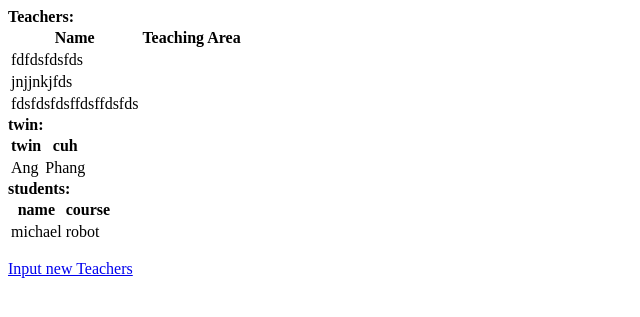
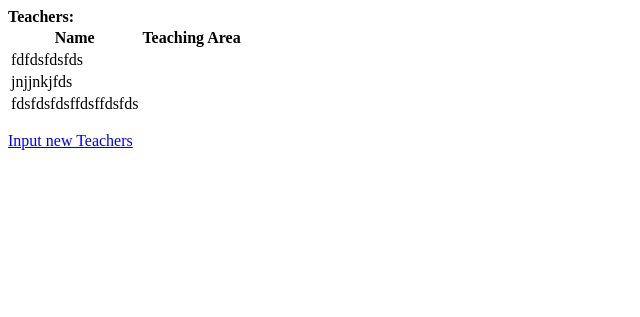
Before and after one commit to Liam-Angel/Calvin, a Django app: page / in a window 1280 px wide. Shown: the top 317 px of the page, without its empty margins (0-640 px from the left). Run offline with Django 3.2, Linux system fonts and the light colour scheme; data comes from the database, SQL or seed files in the repository; both versions use the stored data as it was after the commit; parts of the project's set-up code (start-up, migrations or seed data) failed here and were passed over.

Commit message:
im trying

```diff
--- a/Calvin/MyApp1/templates/MyApp1/index.html
+++ b/Calvin/MyApp1/templates/MyApp1/index.html
@@ -16,39 +16,6 @@
     {% else %}
     <strong>No data!!</strong>
     {% endif %}
-    <strong>twin:</strong>
-    {% if content2 %}
-    <table>
-        <tr>
-            <th>twin</th>
-            <th>cuh</th>
-        </tr>
-        {% for twin in content2 %}
-        <tr>
-            <td>{{twin.Name}}</td>
-            <td>{{twin.Area}}</td>
-        </tr>
-        {% endfor %}
-    </table>
-    {% else %}
-    <strong>No data!!</strong>
-    {% endif %}
-    <strong>students:</strong>
-    {% if content3 %}
-    <table>
-        <tr>
-            <th>name</th>
-            <th>course</th>
-        </tr>
-        {% for student in content3 %}
-        <tr>
-            <td>{{student.Name}}</td>
-            <td>{{student.Area}}</td>
-        </tr>
-        {% endfor %}
-    </table>
-    {% else %}
-    <strong>No data!!</strong>
-    {% endif %}
+
     <p><a href="{% url 'input' %}">Input new Teachers</a></p>
 </body>
--- a/Calvin/MyApp1/views.py
+++ b/Calvin/MyApp1/views.py
@@ -1,3 +1,4 @@
+from asyncio.windows_events import NULL
 from django.shortcuts import render, redirect
 from django.http import HttpResponse
 from datetime import datetime
@@ -6,12 +7,15 @@ from .models import twin
 from .models import student
 from .forms import InputForm
 
+removals = []
+
+
 # Create your views here.
 def index(request):
    twins = twin.objects.all
    teachers = teacher.objects.all
    students = student.objects.all
-   return render(request,"MyApp1/index.html",{'content2': twins, 'content': teachers, 'content3': students})
+   return render(request,"MyApp1/index.html",{'content': teachers})
 
 def input_view(request):
     teachers = teacher.objects.all
@@ -20,14 +24,22 @@ def input_view(request):
         form = InputForm(request.POST)
         if form.is_valid():
             form.save()
+    if 'select' in request.POST:
+        id = request.POST.get("select")
+        if teacher.objects.filter(id=id).exists():
+            removals.append(id)
+
     if 'delete' in request.POST:
-        id = request.POST.get("delete")
-        if teacher.objects.filter(id=id).exists():
-            entry = teacher.objects.get(id=id)
-            entry.delete()
+        for item in removals:
+            if teacher.objects.filter(id=item).exists():
+                entry = teacher.objects.get(id=item)
+                entry.delete()
+                removals.clear
+
+
 
     if 'back' in request.POST:
         return redirect("index")
     else:
         form = InputForm()
-        return render(request, "MyApp1/input.html",{'form': form, 'content': teachers})
+        return render(request, "MyApp1/input.html",{'form': form, 'content': teachers, 'removals': removals})
```
Also changed, not shown: Calvin/MyApp1/templates/MyApp1/input.html (+7 -1 lines), Calvin/db.sqlite3.
